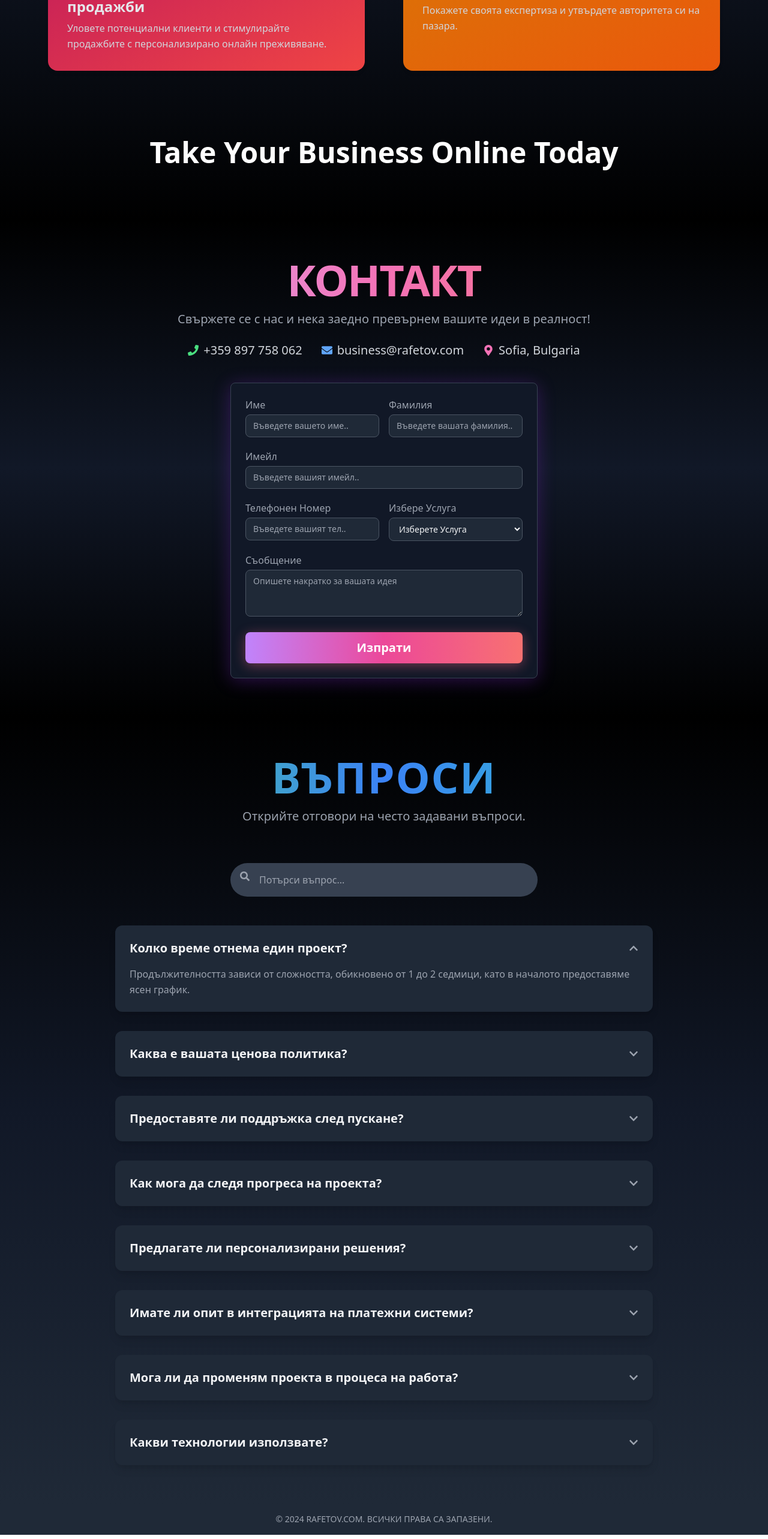
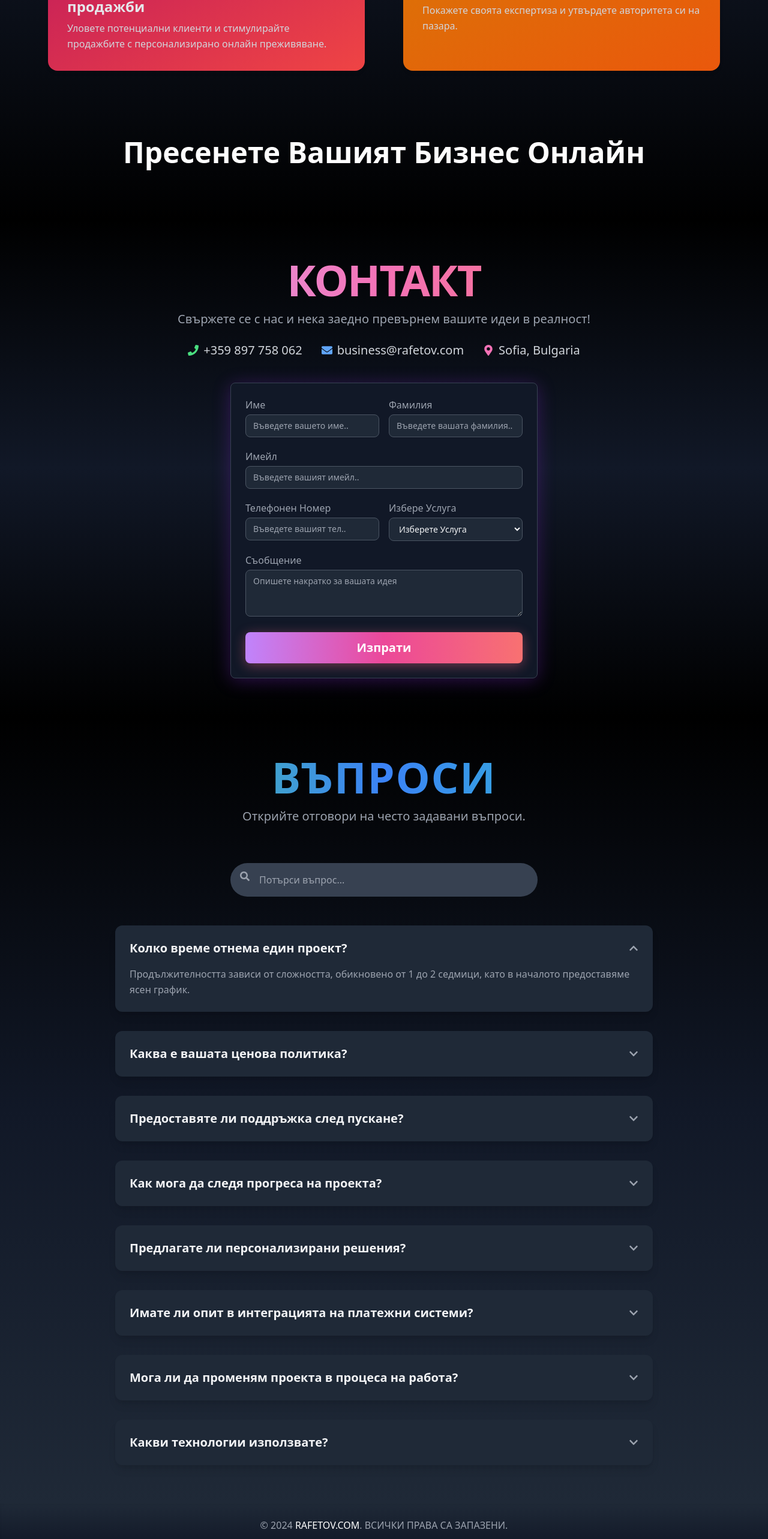
Before and after one commit to dzhanrafetov/Rafetov, a React (Vite) app: page / in a window 1280 px wide. Shown: the part 3322-5888 px from the top of the page at 60% size. Built offline with nearby package versions, Linux system fonts and the light colour scheme.

Commit message:
Initial Changes

```diff
--- a/src/components/Footer.tsx
+++ b/src/components/Footer.tsx
@@ -1,9 +1,11 @@
 const Footer = () => {
   return (
-    <footer className="bg-gray-800 text-gray-400 py-4 text-center">
-      <p className="text-sm">
-        &copy; {new Date().getFullYear()} RAFETOV.COM. ВСИЧКИ ПРАВА СА ЗАПАЗЕНИ.
-      </p>
+    <footer className="bg-gradient-to-t from-gray-900 to-gray-800 text-gray-400 py-6 shadow-inner">
+      <div className="max-w-7xl mx-auto text-center px-4">
+        <p className="text-sm sm:text-base font-medium transition-colors duration-200 hover:text-gray-200">
+          &copy; {new Date().getFullYear()} <span className="text-white">RAFETOV.COM</span>. ВСИЧКИ ПРАВА СА ЗАПАЗЕНИ.
+        </p>
+      </div>
     </footer>
   );
 };
--- a/src/pages/OnlinePresenceCTA.tsx
+++ b/src/pages/OnlinePresenceCTA.tsx
@@ -86,7 +86,7 @@ const PremiumCTA = () => {
           animate={{ opacity: 1, scale: 1 }}
           transition={{ duration: 0.6 }}
         >
-          Take Your Business Online Today
+          Пресенете Вашият Бизнес Онлайн
         </motion.h2>
       </section>
     </div>
```
